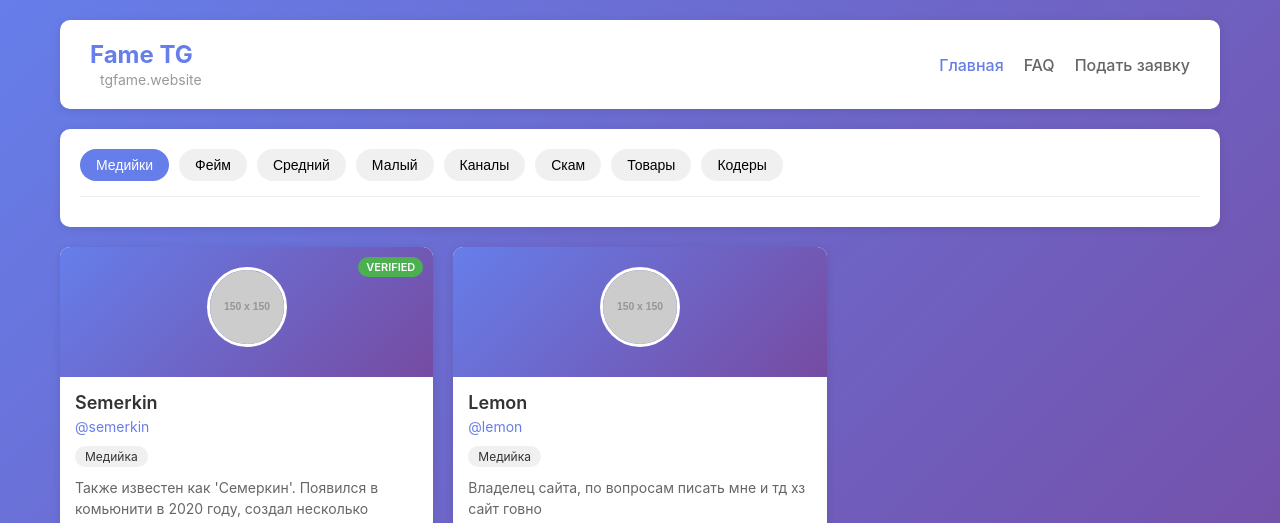
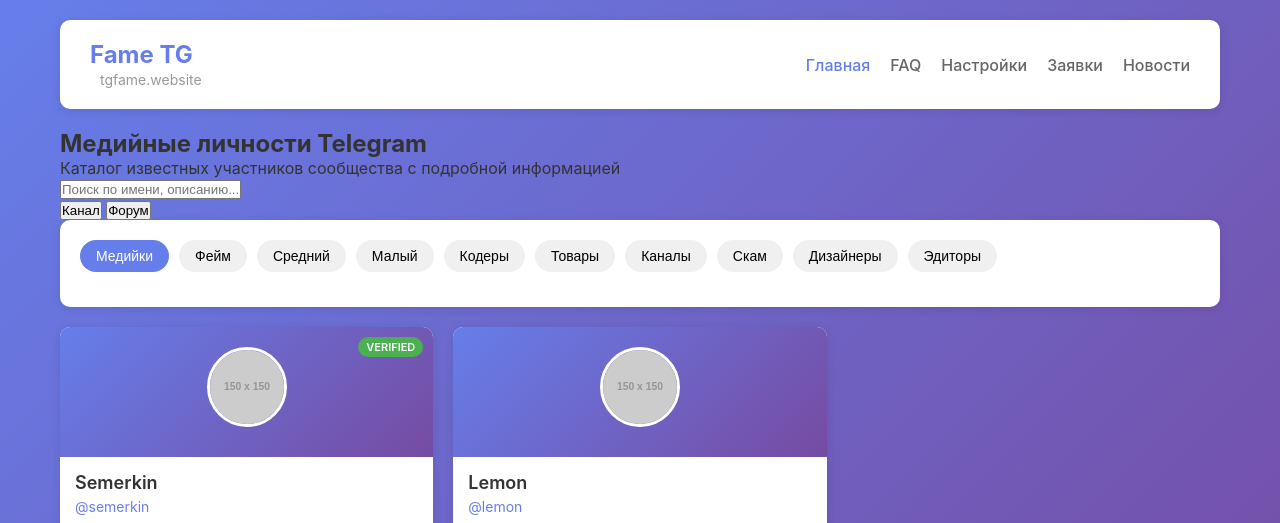
Before and after one commit to bksaa01/fame-tg, a plain HTML site: page index.html in a window 1280 px wide. Shown: the top 523 px of the page. Drawn offline with Linux system fonts and the light colour scheme; placeholder pictures from the web are drawn by us.

Commit message:
Update index.html

```diff
--- a/index.html
+++ b/index.html
@@ -3,12 +3,13 @@
 <head>
     <meta charset="UTF-8">
     <meta name="viewport" content="width=device-width, initial-scale=1.0">
-    <title>Fame TG - рейтинг медийных личностей</title>
+    <title>Fame TG - медийные личности Telegram</title>
     <link rel="stylesheet" href="style.css">
     <link rel="stylesheet" href="https://cdnjs.cloudflare.com/ajax/libs/font-awesome/6.0.0/css/all.min.css">
 </head>
 <body>
     <div class="container">
+        <!-- Шапка -->
         <header>
             <div class="logo">
                 <h1>Fame TG</h1>
@@ -18,28 +19,49 @@
                 <ul>
                     <li><a href="index.html" class="active">Главная</a></li>
                     <li><a href="faq.html">FAQ</a></li>
-                    <li><a href="apply.html">Подать заявку</a></li>
+                    <li><a href="settings.html">Настройки</a></li>
+                    <li><a href="applications.html">Заявки</a></li>
+                    <li><a href="news.html">Новости</a></li>
                 </ul>
             </nav>
         </header>
 
+        <!-- Заголовок -->
+        <div class="hero">
+            <h2>Медийные личности Telegram</h2>
+            <p>Каталог известных участников сообщества с подробной информацией</p>
+        </div>
+
+        <!-- Поиск -->
+        <div class="search-bar">
+            <input type="text" placeholder="Поиск по имени, описанию...">
+            <div class="search-filters">
+                <button class="filter-btn active">Канал</button>
+                <button class="filter-btn">Форум</button>
+            </div>
+        </div>
+
+        <!-- Вкладки категорий -->
         <div class="categories">
             <div class="category-tabs">
                 <button class="tab-btn active" data-category="medijki">Медийки</button>
                 <button class="tab-btn" data-category="fame">Фейм</button>
                 <button class="tab-btn" data-category="middle">Средний</button>
                 <button class="tab-btn" data-category="small">Малый</button>
+                <button class="tab-btn" data-category="coders">Кодеры</button>
+                <button class="tab-btn" data-category="goods">Товары</button>
                 <button class="tab-btn" data-category="channels">Каналы</button>
                 <button class="tab-btn" data-category="scam">Скам</button>
-                <button class="tab-btn" data-category="goods">Товары</button>
-                <button class="tab-btn" data-category="coders">Кодеры</button>
+                <button class="tab-btn" data-category="designers">Дизайнеры</button>
+                <button class="tab-btn" data-category="editors">Эдиторы</button>
             </div>
-            <div class="category-sub" id="category-sub"></div>
         </div>
 
+        <!-- Сетка карточек -->
         <div class="cards-grid" id="cardsGrid"></div>
     </div>
 
+    <!-- Модальное окно для просмотра профиля -->
     <div id="profileModal" class="modal">
         <div class="modal-content">
             <span class="close">&times;</span>
@@ -49,4 +71,4 @@
 
     <script src="script.js"></script>
 </body>
-              </html>
+</html>
```
